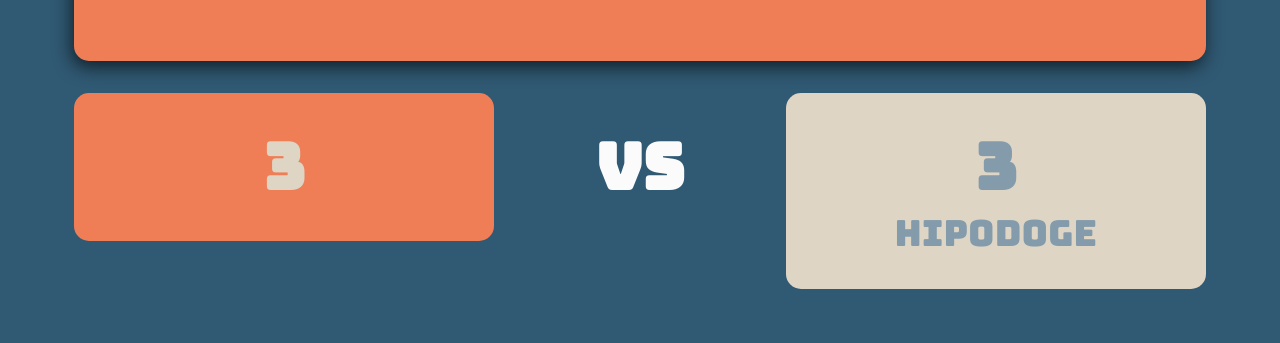
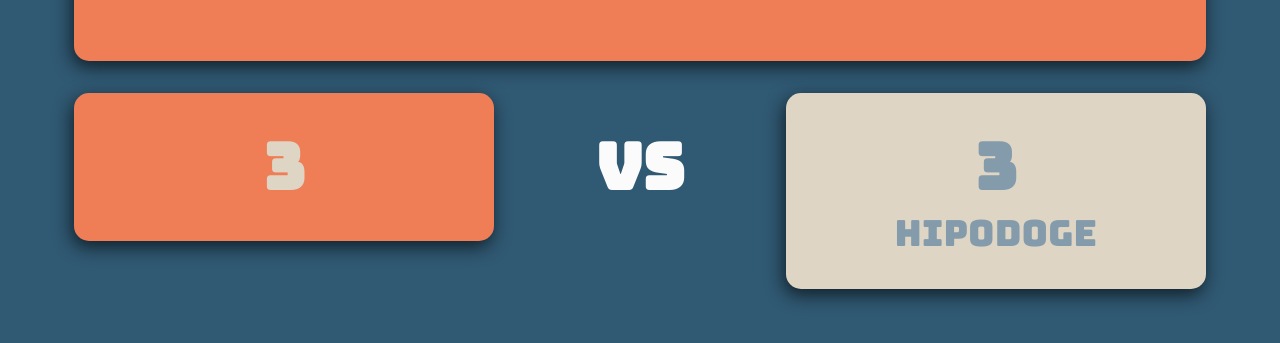
Before and after one commit to SebastianBoari/mokepon, a plain HTML site: page index.html in a window 1280 px wide. Both pictures are taken after a click on the button "Seleccionar". Shown: the part 245-588 px from the top of the page. Drawn offline with Linux system fonts and the light colour scheme.

Commit message:
Termino de estilar pantalla de seleccionar-ataque

```diff
--- a/css/main.css
+++ b/css/main.css
@@ -295,6 +295,9 @@ button:hover{
     align-items: center;
     background-color: rgba(239, 126, 86, 1);
     border-radius: 15px;
+    -webkit-box-shadow: -2px 6px 18px 0px rgba(0,0,0,0.66);
+    -moz-box-shadow: -2px 6px 18px 0px rgba(0,0,0,0.66);
+    box-shadow: -2px 6px 18px 0px rgba(0,0,0,0.66);
 }
 #seleccionar-ataque .paneles-ataque .div-ataque-jugador .vidas-jugador{
     color: rgba(222, 213, 196, 1);
@@ -332,6 +335,9 @@ button:hover{
     align-items: center;
     background-color: rgba(222, 213, 196, 1);
     border-radius: 15px;
+    -webkit-box-shadow: -2px 6px 18px 0px rgba(0,0,0,0.66);
+    -moz-box-shadow: -2px 6px 18px 0px rgba(0,0,0,0.66);
+    box-shadow: -2px 6px 18px 0px rgba(0,0,0,0.66);
 }
 #seleccionar-ataque .paneles-ataque .div-ataque-enemigo .vidas-enemigo{
     color: rgba(131, 155, 171, 1);
--- a/index.html
+++ b/index.html
@@ -49,7 +49,7 @@
 
     <section id="seleccionar-ataque">
         <div class="presentacion">
-            <img id="isologo" src="./img/isologo.png" alt="">
+            <a href="./index.html"><img id="isologo"  src="./img/isologo.png" alt=""></a>
             <h2 class="titulo">Mokepon!</h2>
         </div>
 
```
